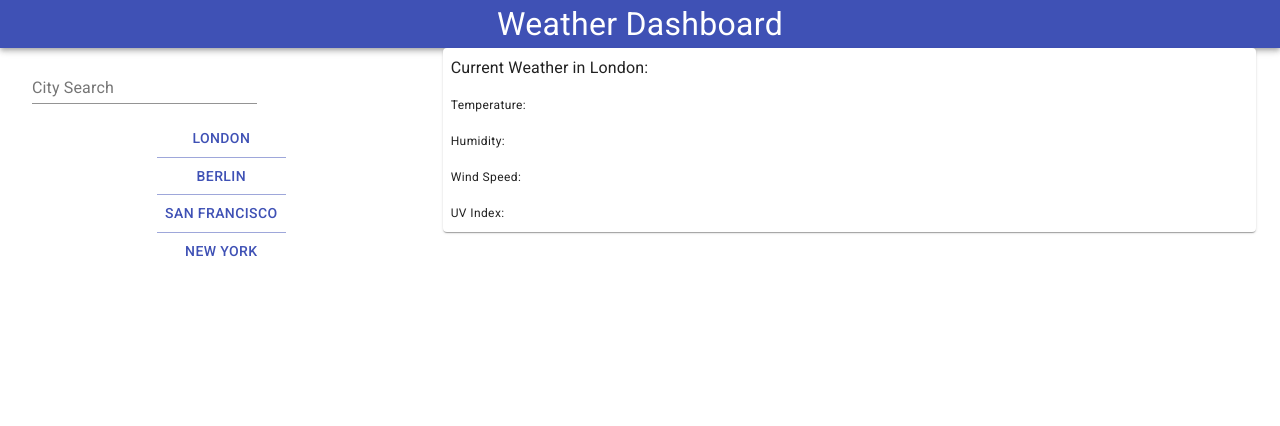
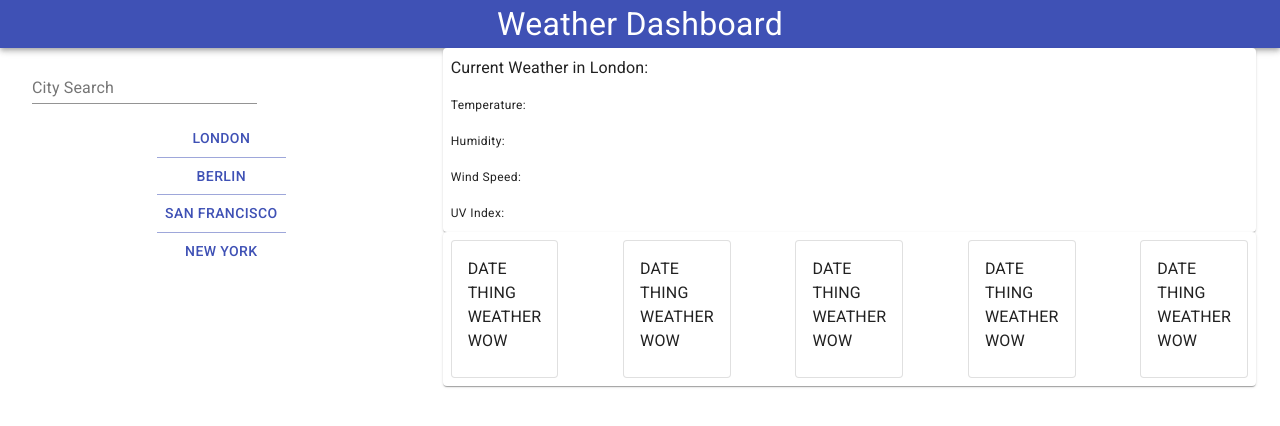
Before and after one commit to coleman-buffa/weather-dashboard, a React (Create React App) app in the folder client/: page / in a window 1280 px wide. Shown: the top 426 px of the page. Built offline with nearby package versions, Linux system fonts and the light colour scheme.

Commit message:
Draft forecast weather component.

```diff
--- a/client/src/App.js
+++ b/client/src/App.js
@@ -3,6 +3,7 @@ import TopBar from './components/topbar';
 import SearchBar from './components/searchbar';
 import CityList from './components/citylist';
 import CurrentWeather from './components/currentweather';
+import ForecastWeather from './components/forecastweather';
 import { Container, Grid } from "@material-ui/core";
 
 function App() {
@@ -17,6 +18,7 @@ function App() {
           </Grid>
           <Grid item xs={12} sm={8}>
             <CurrentWeather />
+            <ForecastWeather />
           </Grid>
         </Grid>
       </Container>
--- /dev/null
+++ b/client/src/components/forecastweather.js
@@ -0,0 +1,110 @@
+import React from 'react';
+import {makeStyles} from '@material-ui/core/styles';
+import {Paper, Card, CardContent, Typography } from '@material-ui/core';
+
+const useStyles = makeStyles((theme) => ({
+  cardContainer: {
+    display: 'flex',
+    justifyContent: 'space-between',
+    alignItems: 'space-between',
+    '& > *': {
+      margin: theme.spacing(1),
+    },
+    card: {
+      display: 'flex',
+      justifyContent: 'center',
+      alignItems: 'center',
+    }
+  },
+}));
+
+export default function ForecastWeather() {
+  const classes = useStyles();
+
+  return (
+    <Paper className={classes.cardContainer}>
+      <Card variant="outlined" className={classes.card}>
+        <CardContent>
+          <Typography>
+            DATE
+          </Typography>
+          <Typography>
+            THING
+          </Typography>
+          <Typography>
+            WEATHER
+          </Typography>
+          <Typography>
+            WOW
+          </Typography>
+        </CardContent>
+      </Card>
+      <Card variant="outlined" className={classes.card}>
+        <CardContent>
+          <Typography>
+            DATE
+          </Typography>
+          <Typography>
+            THING
+          </Typography>
+          <Typography>
+            WEATHER
+          </Typography>
+          <Typography>
+            WOW
+          </Typography>
+        </CardContent>
+      </Card>
+      <Card variant="outlined" className={classes.card}>
+        <CardContent>
+          <Typography>
+            DATE
+          </Typography>
+          <Typography>
+            THING
+          </Typography>
+          <Typography>
+            WEATHER
+          </Typography>
+          <Typography>
+            WOW
+          </Typography>
+        </CardContent>
+      </Card>
+      <Card variant="outlined" className={classes.card}>
+        <CardContent>
+          <Typography>
+            DATE
+          </Typography>
+          <Typography>
+            THING
+          </Typography>
+          <Typography>
+            WEATHER
+          </Typography>
+          <Typography>
+            WOW
+          </Typography>
+        </CardContent>
+      </Card>
+      <Card variant="outlined" className={classes.card}>
+        <CardContent>
+          <Typography>
+            DATE
+          </Typography>
+          <Typography>
+            THING
+          </Typography>
+          <Typography>
+            WEATHER
+          </Typography>
+          <Typography>
+            WOW
+          </Typography>
+        </CardContent>
+      </Card>
+
+    </Paper>
+
+  )
+}
```
